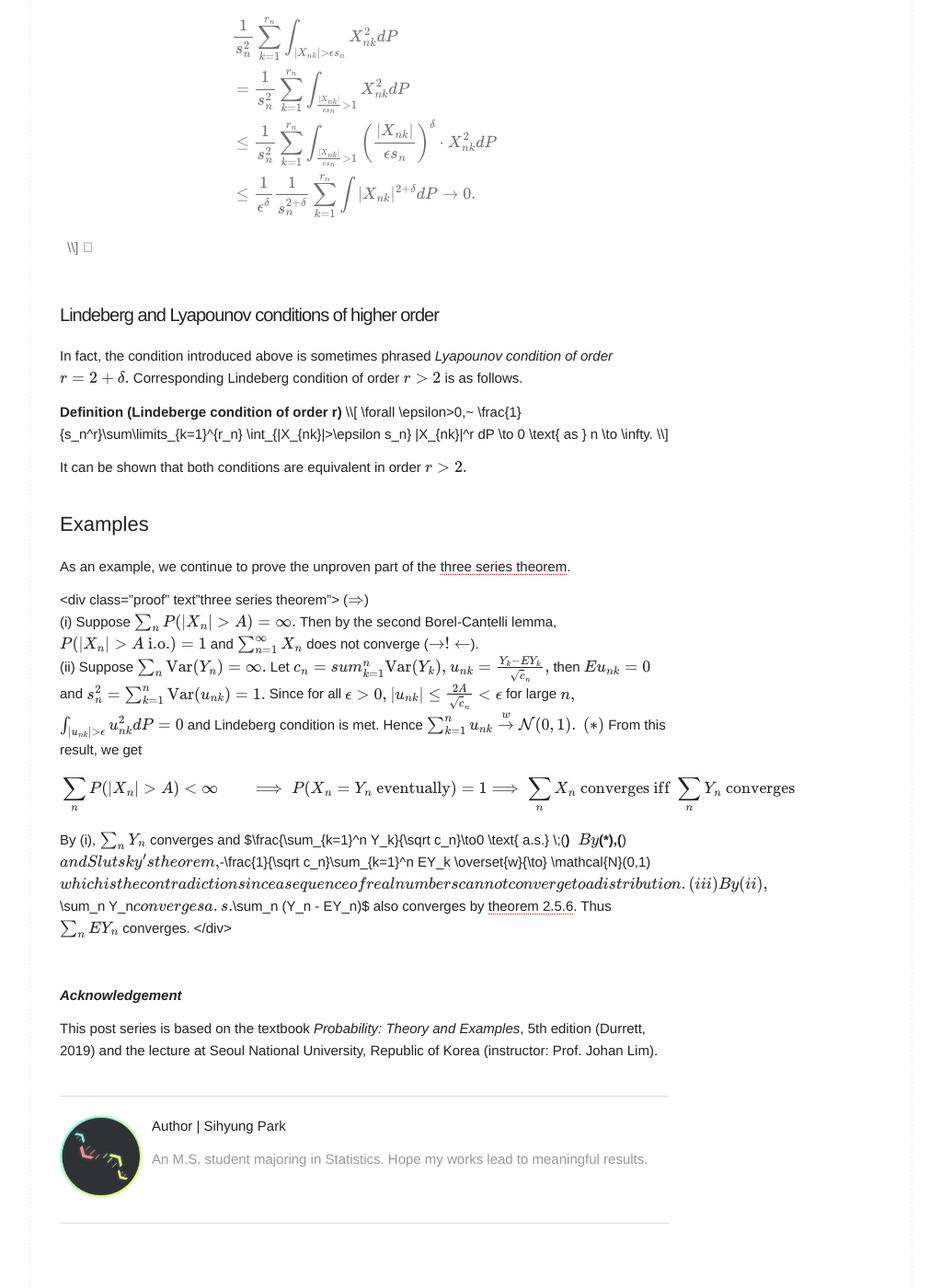
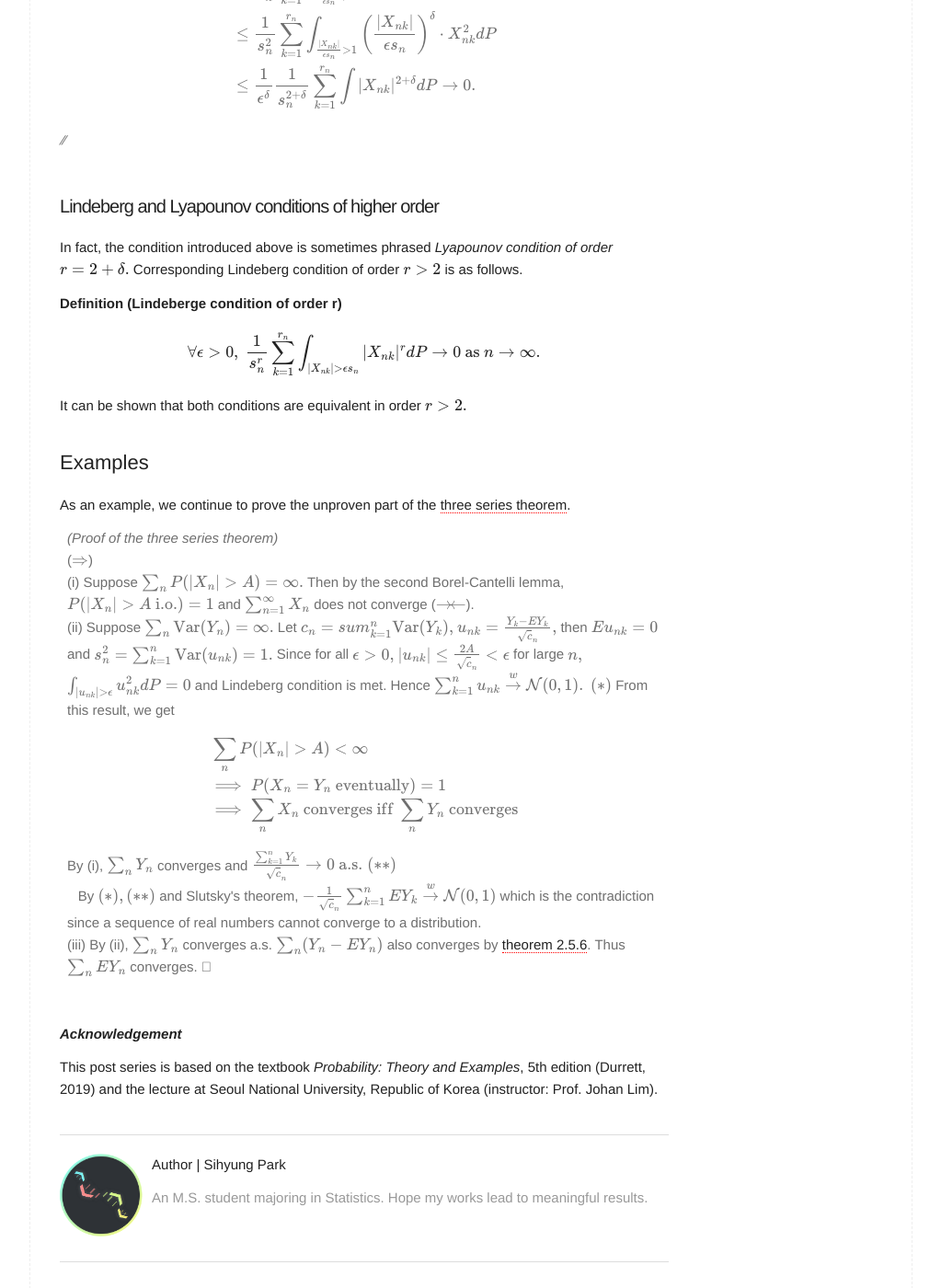
Before and after one commit to naturale0/naturale0.github.io, a Jekyll site: the page built from _posts/2020-12-23-[PTE] 3.4 central limit theorem.md, in a window 1280 px wide and 1400 px high, scrolled down 3260 px. Shown: the whole window at 92% size, without its empty margins (128-1151 px from the left). Built offline with Jekyll 4.4.1, drawn with Linux system fonts in a browser that asks for light colours; formulas are drawn with MathJax 3; comment, search, counter and statistics services are not loaded; some of the changed text lies outside the part shown.

Commit message:
post PTE 3.4

```diff
--- a/_posts/2020-12-23-[PTE] 3.4 central limit theorem.md
+++ b/_posts/2020-12-23-[PTE] 3.4 central limit theorem.md
@@ -66,14 +66,14 @@ $$\varphi_S(t) = \left(\varphi\left(\frac{t}{\sigma\sqrt n}\right)\right)^n \\
 = \left(1-\frac{t^2}{2n} + o\left(\frac{t^2}{\sigma^2n}\right)\right)^n \\
 = \left(1 - \frac{t^2}{2n} + o\left(\frac{1}{n}\right)\right)^n.$$
 This with the lemmas gives us
-\\[
+\[
 \begin{aligned}
 &\left|\varphi_S(t) - \left(1-\frac{t^2}{2n}\right)^n\right| \\
 &= \left| \left(\varphi\left(\frac{t}{\sigma\sqrt n}\right) \right)^n - \left(1-\frac{t^2}{2n}\right)^n \right| \\
 &\le n \left| \varphi\left(\frac{t}{\sigma \sqrt n}\right) - \left( 1-\frac{t^2}{2n} \right) \right| \\
 &= n \cdot o\left(\frac{1}{n}\right) \to 0
 \end{aligned}
-\\]
+\]
 as $n\to\infty$ and the proof is done.
 </div>
 </details>
@@ -82,17 +82,16 @@ The next example shows that unlike [the strong law of large numbers](https://nat
 
 <div class="example">
 Let $\xi_1,\xi_2\cdots$ are i.i.d. with $P(\xi_1=z)=\frac{1}{2}$ if $z=1$ and $\frac{1}{2}$ if $z=-1.$ Define $X_i$'s as follows:
-\\[
+\[
 \begin{aligned}
  & X_1 = \xi_1, \\
  & X_2 = X_1\xi_2, \\
  & X_3 = X_1\xi_3,~ X_4 = X_2\xi_3 \\
  & X_5 = X_1\xi_4,~ X_6 = X_2\xi_4,~ X_7 = X_4\xi_4 ,\cdots
 \end{aligned}
-\\]
-Then $X_i$'s are pairwise independent because $X_i$'s are products of different sets of $\xi_j$'s.<br>
-Let
-\\[
+\]
+Then $X_i$'s are pairwise independent because $X_i$'s are products of different sets of $\xi_j$'s. Let
+\[
 \begin{aligned}
 S_{2^n} &= \sum\limits_{i=1}^{2^n} X_i \\
   &= \xi_1(1+\xi_2)\cdots(1+\xi_{n+1}) \\
@@ -125,7 +124,7 @@ $\forall\epsilon>0,~ \lim_n \frac{1}{s_n^2} \sum\limits_{k=1}^{r_n} \int_{|X_{nk
  $\implies \frac{\sum_{k=1}^{r_n} X_{nk}}{s_n} \overset{w}{\to} \mathcal{ N}(0,1).$
 </div>
 
-We say $(*)$ the *Lindeberg-Feller* or just *Lindeberg* condition. The condition basically says the tail part of $s_n^2$ is dominated by $s_n^2$ so that only $s_n^2 \approx \bar s_n^2$ where $\bar s_n^2 = \sum_{k=1}^n \int_{|X_{nk}|\le \epsilon s_n} X_{nk}^2 dP.$ Intuitively, as we truncated random variables for laws of large numbers, we truncate the variance of it.
+We say $(\*)$ the *Lindeberg-Feller* or just *Lindeberg* condition. The condition basically says the tail part of $s_n^2$ is dominated by $s_n^2$ so that only $s_n^2 \approx \bar s_n^2$ where $\bar s_n^2 = \sum_{k=1}^n \int_{\|X_{nk}\|\le \epsilon s_n} X_{nk}^2 dP.$ Intuitively, like we truncated random variables for laws of large numbers, we truncate the variance of it.
 
 <details>
   <summary>
@@ -134,7 +133,7 @@ We say $(*)$ the *Lindeberg-Feller* or just *Lindeberg* condition. The condition
 
 <div class="proof"><br>
 Let $S_n = X_{n1}+\cdots+X_{nr_n}$ be the rowwise sum and $\varphi_{nk}$ be ch.f. of $X_{nk}.$ Without loss of generality assume that $s_n^2 = 1.$ Then $\varphi_{S_n}(t) = \prod_{k=1}^{r_n}\varphi_{nk}(t).$ so
-\\[
+\[
 \begin{aligned}
 &|\varphi_{S_n}(t) - e^{-\frac{t^2}{2}}| \\
   &= \left| \prod_{k=1}^{r_n} \varphi_{nk}(t) - \prod_{k=1}^{r_n} e^{-\frac{1}{2}\sigma_{nk}^2 t^2} \right| \\
@@ -144,8 +143,8 @@ Let $S_n = X_{n1}+\cdots+X_{nr_n}$ be the rowwise sum and $\varphi_{nk}$ be ch.f
    + \underbrace{\left|(1-\frac{1}{2}\sigma_{nk}^2t^2) - e^{-\frac{1}{2}\sigma_{nk}^2 t^2}\right|}_\text{(ii)}
   \right\}
 \end{aligned}
-\\]<br>
-\\[
+\]<br>
+\[
 \begin{aligned}
 \text{(i)} &\le E\left( \frac{|tX_{nk}|^3}{3!} \wedge \frac{2|tX_{nk}|^2}{2!} \right) \\
 &\le E\left( |tX_{nk}|^3 \wedge |tX_{nk}|^2 \right) \\
@@ -153,34 +152,33 @@ Let $S_n = X_{n1}+\cdots+X_{nr_n}$ be the rowwise sum and $\varphi_{nk}$ be ch.f
 &\le \int_{|X_{nk}|\le\epsilon} |tX_{nk}|^3 dP + t^2 \int_{|X_{nk}|>\epsilon} X_{nk}^2 dP \\
 &\le \epsilon |t|^3 s_n^2 + t^2 \int_{|X_{nk}|>\epsilon} X_{nk}^2 dP
 \end{aligned}
-\\]
+\]
 By the Lindeberg condition, right-most term goes to 0 as $n\to\infty.$ Since was $\epsilon>0$ was arbitrary, $\text{(i)}\to0.$<br>
 
 &ensp; Now observe that for small $|t|,$ $|-\frac{1}{2}\sigma_{nk}^2 t^2| < 1$ so by the lemma
-\\[
+\[
 |e^{-\frac{1}{2}\sigma_{nk}^2 t^2} - (1-\frac{1}{2}\sigma_{nk}^2 t^2)| \le |-\frac{1}{2}\sigma_{nk}^2 t^2| = \frac{1}{4}\sigma_{nk}^4 t^4
-\\]
+\]
 and it follows:
-\\[
+\[
 \begin{aligned}
 \text{(ii)}
 &\le \sum\limits_{k=1}^{r_n} \frac{1}{4} \sigma_{nk}^4 t^4 \\
 &\le \frac{1}{4} t^4 \sum\limits_{k=1}^{r_n} \max_{1\le k\le r_n} \sigma_{nk}^2 \cdot \sigma_{nk}^2 \\
 &= \frac{1}{4} t^4 \max_{1\le k\le r_n} \sigma_{nk}^2.
 \end{aligned}
-\\]
+\]
 Note that
-\\[
+\[
 \begin{aligned}
 \sigma_{nk}^2
  &= \int_{|X_{nk}|\le\epsilon} X_{nk}^2 dP + \int_{|X_{nk}|>\epsilon} X_{nk}^2 dP \\
  &\le \epsilon^2 + \sum\limits_{k=1}^{r_n} \int_{|X_{nk}|>\epsilon} X_{nk}^2 dP
 \end{aligned}
-\\]
+\]
 and the last term is independent to $k.$ By the Lindeberg condition, $\max_{1\le k\le r_n}\sigma_{nk}^2 \to 0$ and $\text{(ii)} \to 0.$<br>
 &ensp; $\therefore \varphi_{S_n}(t) \to e^{-\frac{t^2}{2}}.$
 </div></details>
-<br>
 
 Before moving on to Lyapounov condition, I would like to remark two more points. First, as we can see in the proof, if the Lindeberg condition is met
 \\[
@@ -207,23 +205,23 @@ Let $\{X_{nk}\}_{k=1}^{r_n}$ be a rowwise independent triangular array. $\{X_{nk
 If $\{X_{nk}\}_{k=1}^{r_n}$ satisfies Lyapounov condition, then it satisfies Lindeberg condition as well.
 </div>
 <div class="proof"><br>
-\\[
+\[
 \begin{aligned}
 &\frac{1}{s_n^2} \sum\limits_{k=1}^{r_n} \int_{|X_{nk}|>\epsilon s_n} X_{nk}^2 dP \\
 &= \frac{1}{s_n^2} \sum\limits_{k=1}^{r_n} \int_{\frac{|X_{nk}|}{\epsilon s_n}>1} X_{nk}^2 dP \\
 &\le \frac{1}{s_n^2} \sum\limits_{k=1}^{r_n} \int_{\frac{|X_{nk}|}{\epsilon s_n}>1} \left( \frac{|X_{nk}|}{\epsilon s_n} \right)^\delta \cdot X_{nk}^2 dP \\
 &\le \frac{1}{\epsilon^\delta} \frac{1}{s_n^{2+\delta}} \sum\limits_{k=1}^{r_n} \int |X_{nk}|^{2+\delta} dP \to 0.
 \end{aligned}
-\\]
+\]
 </div><br>
 
 ### Lindeberg and Lyapounov conditions of higher order
 In fact, the condition introduced above is sometimes phrased *Lyapounov condition of order $r=2+\delta.$* Corresponding Lindeberg condition of order $r>2$ is as follows.
 
 <div class="definition" text="Lindeberge condition of order r">
-\\[
+\[
 \forall \epsilon>0,~ \frac{1}{s_n^r}\sum\limits_{k=1}^{r_n} \int_{|X_{nk}|>\epsilon s_n} |X_{nk}|^r dP \to 0 \text{ as } n \to \infty.
-\\]
+\]
 </div>
 
 It can be shown that both conditions are equivalent in order $r>2.$<br><br>
@@ -232,17 +230,17 @@ It can be shown that both conditions are equivalent in order $r>2.$<br><br>
 ## Examples
 As an example, we continue to prove the unproven part of the [three series theorem](https://naturale0.github.io/probability/PTE-2.5-convergence-of-random-series#kolmogorovs-three-series-theorem).
 
-<div class="proof" text"three series theorem">
+<div class="proof" text="the three series theorem">
 ($\Rightarrow$)<br>
 (i) Suppose $\sum_n P(|X_n|>A)=\infty.$ Then by the second Borel-Cantelli lemma, $P(|X_n|>A \text{ i.o.}) = 1$ and $\sum_{n=1}^\infty X_n$ does not converge ($\rightarrow\!\leftarrow$).<br>
 (ii) Suppose $\sum_n \text{Var}(Y_n) = \infty.$ Let $c_n = sum_{k=1}^n \text{Var}(Y_k),$ $u_{nk} = \frac{Y_k - EY_k}{\sqrt c_n},$ then $Eu_{nk} = 0$ and $s_n^2 = \sum_{k=1}^n \text{Var}(u_{nk}) = 1.$ Since for all $\epsilon>0,$ $|u_{nk}|\le \frac{2A}{\sqrt c_n} < \epsilon$ for large $n,$ $\int_{|u_{nk}|>\epsilon} u_{nk}^2 dP = 0$ and Lindeberg condition is met. Hence $\sum_{k=1}^n u_{nk} \overset{w}{\to} \mathcal{N}(0,1). \;(*)$ From this result, we get
-\\[
+\[
 \begin{aligned}
 &\sum_n P(|X_n|>A) < \infty \\
 &\implies P(X_n=Y_n \text{ eventually}) = 1 \\
 &\implies \sum_n X_n \text{ converges iff } \sum_n Y_n \text{ converges}
 \end{aligned}
-\\]
+\]
 By (i), $\sum_n Y_n$ converges and $\frac{\sum_{k=1}^n Y_k}{\sqrt c_n}\to0 \text{ a.s.} \;(**)$<br>
 &ensp; By $(*),(**)$ and Slutsky's theorem, $-\frac{1}{\sqrt c_n}\sum_{k=1}^n EY_k \overset{w}{\to} \mathcal{N}(0,1)$ which is the contradiction since a sequence of real numbers cannot converge to a distribution.<br>
 (iii) By (ii), $\sum_n Y_n$ converges a.s. $\sum_n (Y_n - EY_n)$ also converges by <a href="https://naturale0.github.io/probability/PTE-2.5-convergence-of-random-series#kolmogorovs-three-series-theorem">theorem 2.5.6</a>. Thus $\sum_n EY_n$ converges.
```
Also changed, not shown: other parts of _posts/2020-12-23-[PTE] 3.4 central limit theorem.md (+6 -6 lines), 3 other files.
